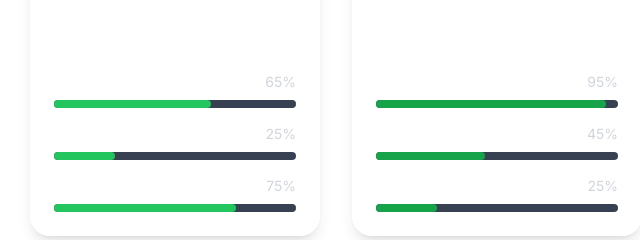
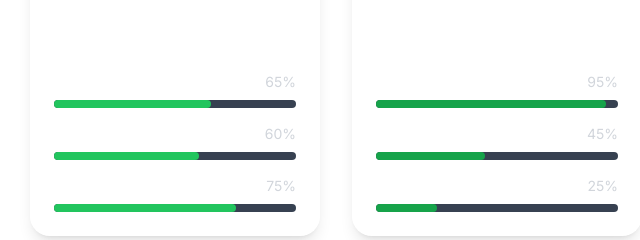
Before and after one commit to CodewithBikram2025/portfolio_2025, a plain HTML site: page index1.html in a window 1280 px wide. Shown: the part 2100-2340 px from the top of the page, 143-783 px from the left. Drawn offline with nearby package versions, Linux system fonts and the light colour scheme.

Commit message:
Update index1.html

```diff
--- a/index1.html
+++ b/index1.html
@@ -332,10 +332,10 @@ BIKRAMJIT PAKHIRA
           <div class="skill-item">
             <div class="flex justify-between mb-2">
               <span class="text-sm font-medium">Python</span>
-              <span class="text-sm text-gray-300">25%</span>
+              <span class="text-sm text-gray-300">60%</span>
             </div>
             <div class="w-full bg-gray-700 rounded-full h-2">
-              <div class="bg-green-500 h-2 rounded-full skill-bar" style="--skill-width: 25%"></div>
+              <div class="bg-green-500 h-2 rounded-full skill-bar" style="--skill-width: 60%"></div>
             </div>
           </div>
 
```
